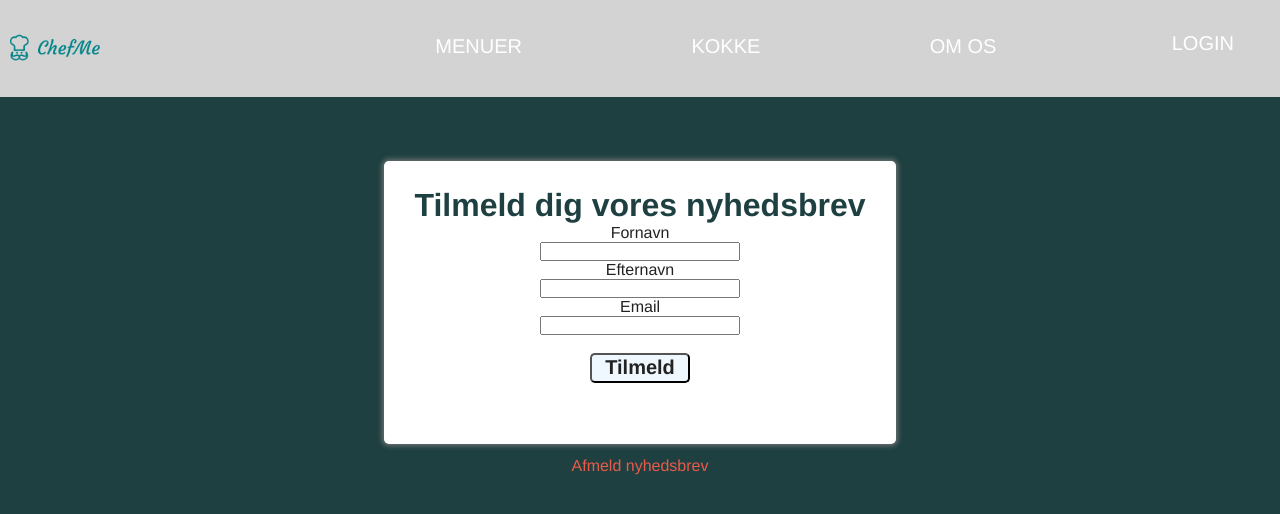
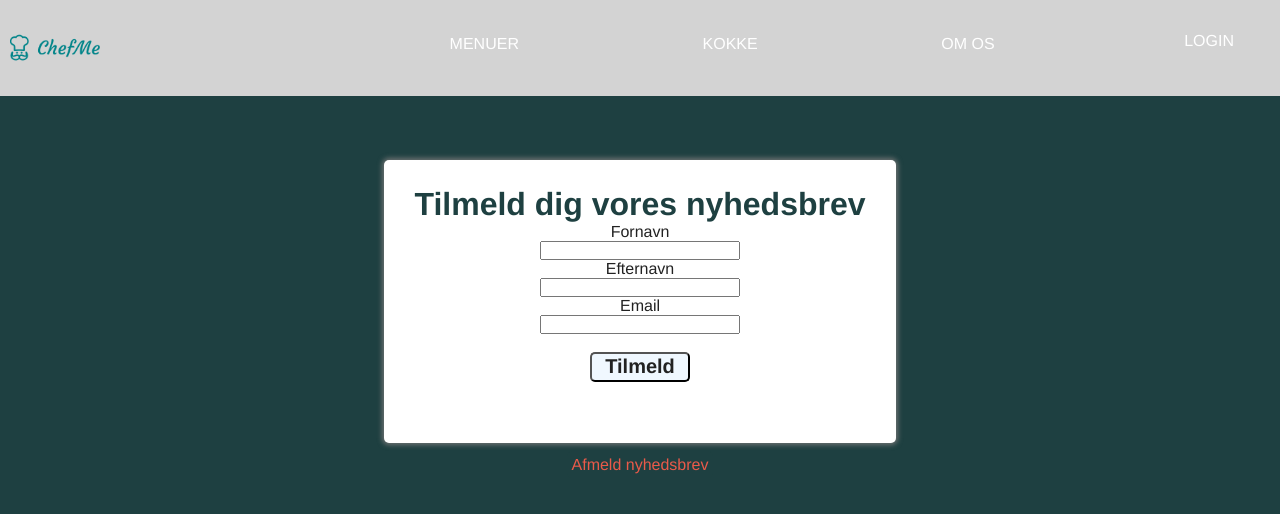
Before and after one commit to AnnicaF/chefmee, a PHP site: page /newsletter/index.php in a window 1280 px wide. Shown: the top 514 px of the page. Run offline with PHP 8.4, Linux system fonts and the light colour scheme.

Commit message:
fs nav ændret

```diff
--- a/styles.css
+++ b/styles.css
@@ -15,7 +15,7 @@
 
   --fs-h1:   34px;
   --fs-h2:   20px;
-  --fs-nav:  20px;
+  --fs-nav:  16px;
 }
 
 
```
